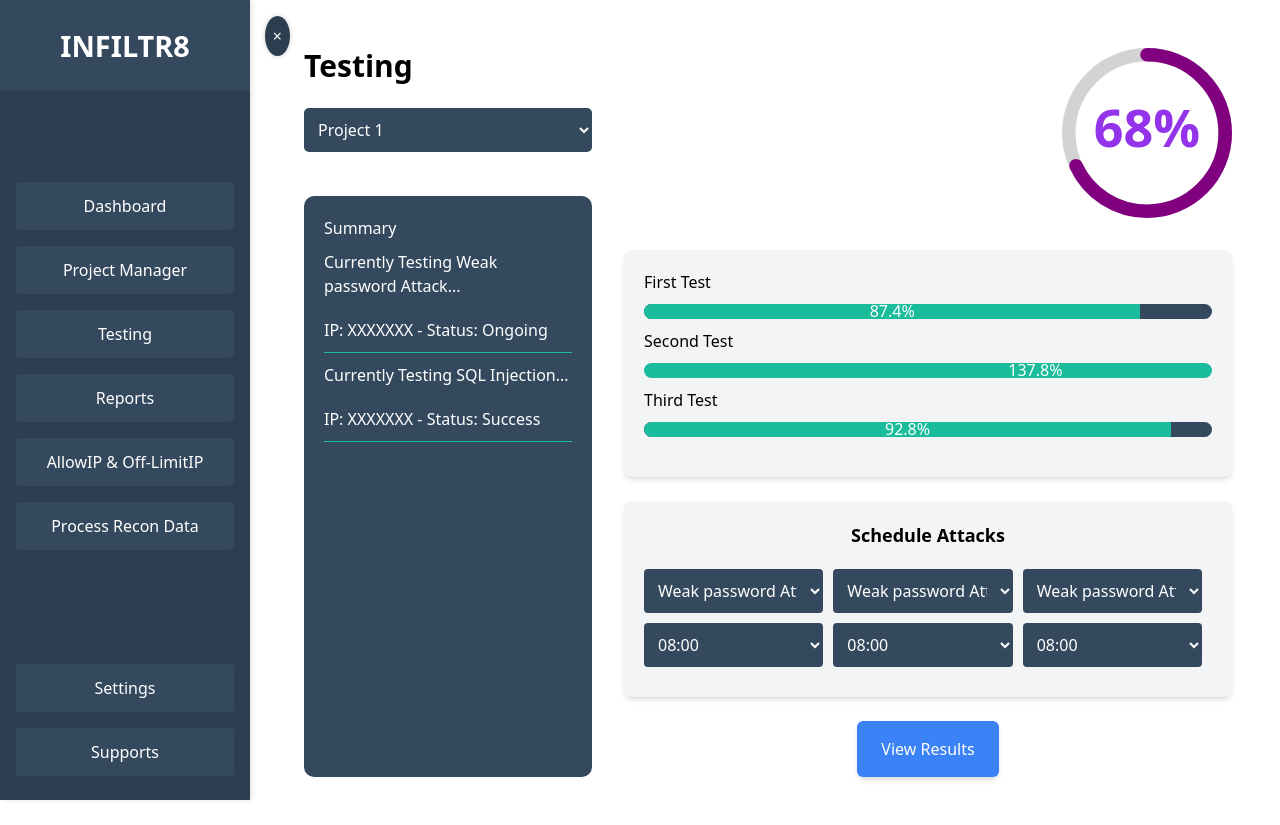
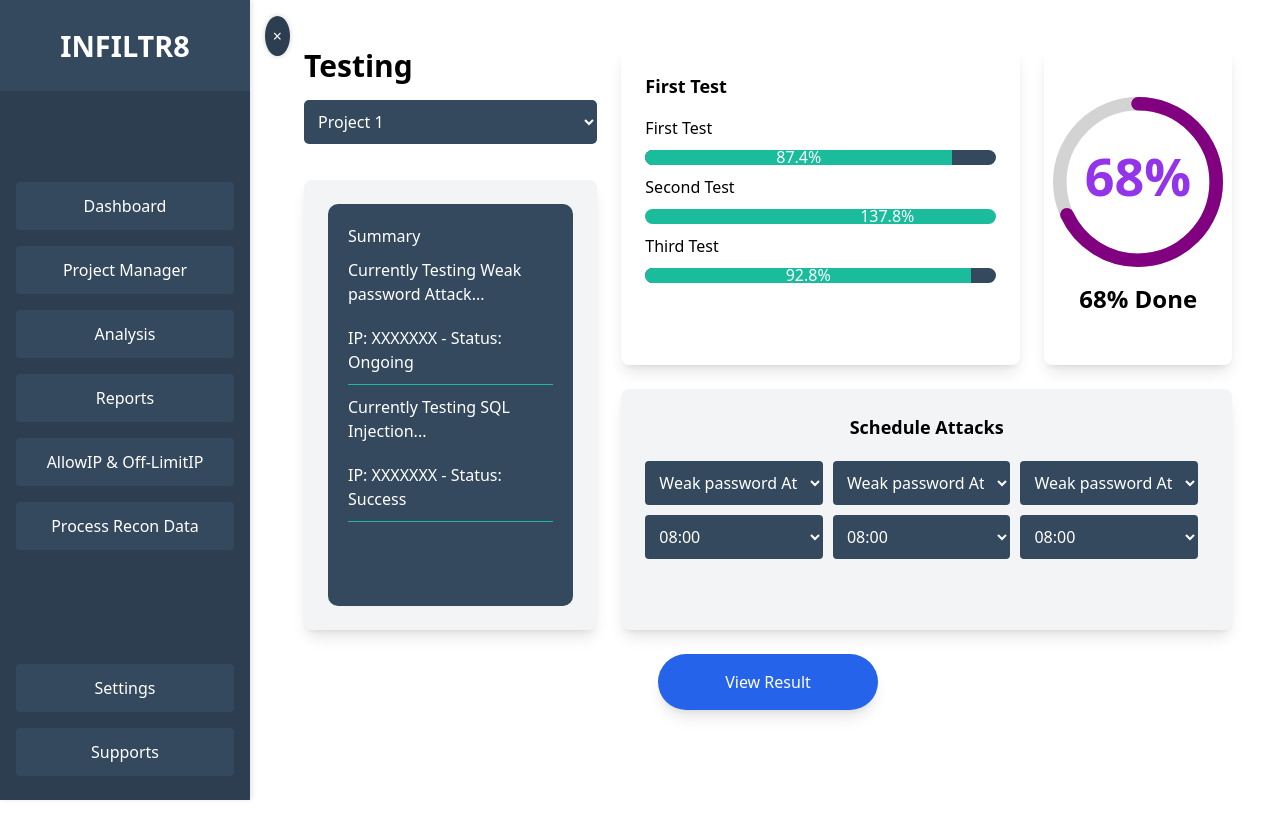
Before and after one commit to robertosalinaas/CS4311_INFILTR8_11FinalFrontier_Fall2024, a SvelteKit app in the folder frontend/: page /Testing in a window 1280 px wide. After the commit the page ends 800 px from the top, so only its background shows below. Built offline with nearby package versions, Linux system fonts and the light colour scheme.

Commit message:
Fixed the Testing which should be Analysis

```diff
--- a/frontend/src/lib/navbar.svelte
+++ b/frontend/src/lib/navbar.svelte
@@ -81,7 +81,7 @@
     <div class="nav-buttons">
       <button on:click={() => goto('/dashboard')}>Dashboard</button>
       <button on:click={() => goto('./project')}>Project Manager</button>
-      <button on:click={() => goto('./Testing')}>Testing</button>
+      <button on:click={() => goto('./Testing')}>Analysis</button>
       <button on:click={() => goto('./report')}>Reports</button>
       <button on:click={() => goto('./allowedandlimitsIPList')}>AllowIP & Off-LimitIP</button>
       <button on:click={() => goto('./process_nessus')}>Process Recon Data</button>
--- a/frontend/src/routes/Testing/+page.svelte
+++ b/frontend/src/routes/Testing/+page.svelte
@@ -1,7 +1,7 @@
 <script>
     export let isOpen = true;
     import Navbar from '$lib/navbar.svelte';
-  import {goto} from '$app/navigation';
+    import { goto } from '$app/navigation';
 
     // Import the components needed for the testing page
     import CircularProgress from '../../lib/CircularProgress.svelte';
@@ -14,44 +14,47 @@
   <Navbar bind:isOpen />
 
   <!-- Main page content with refined grid and spacing -->
-<main class="{isOpen ? 'ml-64' : 'ml-0'} grid grid-cols-1 md:grid-cols-3 gap-8 p-8 md:p-12">
+  <main class="{isOpen ? 'ml-64' : 'ml-0'} grid grid-cols-1 lg:grid-cols-3 gap-6 p-8 md:p-10 lg:p-12">
 
     <!-- Left Column: Project Dropdown and Summary -->
-  <div class="  col-span-1 row-span-4 flex flex-col gap-6">
-      <h2 class="text-3xl font-semibold">Testing</h2>
-      <div class="project-dropdown max-w-[300px]">
+    <div class="col-span-1 flex flex-col gap-4">
+        <h2 class="text-3xl font-bold">Testing</h2>
+        <div class="project-dropdown w-full">
             <ProjectDropdown />
         </div>
 
-      <div class="summary  rounded-lg  flex-auto">
+        <!-- Enlarged summary section with reduced scrolling -->
+        <div class="summary bg-gray-100 p-6 rounded-lg shadow-lg h-[450px] overflow-y-auto">
             <Summary />
         </div>
     </div>
 
-  <div class=" col-span-2 row-span-1">
-    <div class="relative circular-progress rounded-full flex justify-end items-center">
+    <!-- Middle and Right Column: Test Results, Circular Progress, and Schedule Attacks -->
+    <div class="col-span-2 grid grid-cols-1 lg:grid-cols-3 gap-6">
+      <!-- Middle Column: Test Results -->
+      <div class="test-results col-span-2 bg-white p-6 rounded-lg shadow-lg">
+        <p class="text-lg font-bold mb-4">First Test</p>
+        <TestResults />
+      </div>
+
+      <!-- Circular Progress Section -->
+      <div class="circular-progress bg-white p-6 rounded-lg shadow-lg flex flex-col items-center justify-center">
         <CircularProgress progress={68} size={170} stroke={8} />
+        <p class="text-2xl font-bold mt-4">68% Done</p>
+      </div>
+
+      <!-- Schedule Attacks Section -->
+      <div class="schedule bg-gray-100 p-6 rounded-lg shadow-lg col-span-2 lg:col-span-3">
+        <p class="text-lg font-bold text-center mb-5">Schedule Attacks</p>
+        <ScheduleAttacks />
       </div>
     </div>
 
-
-  <!-- Middle Column: Test Results and Schedule Attacks -->
-  <div class="col-span-2  row-span-3 flex flex-col gap-6">
-      <div class="tests bg-gray-100 p-5 rounded-lg shadow-md">
-          <TestResults />
-      </div>
-
-      <div class="schedule bg-gray-100 p-5 rounded-lg shadow-md">
-          <p class="text-lg font-bold text-center mb-5">Schedule Attacks</p>
-          <ScheduleAttacks />
-      </div>
-
     <!-- View Results Button -->
-      <div class="flex justify-center">
-          <button on:click={() => goto('./report')} class="view-results bg-blue-500 hover:bg-blue-700 text-white py-4 px-6 rounded-md shadow-md transition ease-in-out duration-300">
-              View Results
+    <div class="flex justify-center items-center col-span-3">
+      <button on:click={() => goto('./report')} class="view-results bg-blue-600 hover:bg-blue-800 text-white py-4 px-8 rounded-full shadow-lg transition ease-in-out duration-300">
+        View Result
       </button>
-      </div>
     </div>
   </main>
 
@@ -60,4 +63,32 @@
     main {
       position: relative;
     }
+
+    /* Enlarged summary box */
+    .summary {
+      height: 450px; /* Increased height */
+      overflow-y: auto;
+    }
+
+    /* Circular progress adjustments */
+    .circular-progress {
+      display: flex;
+      justify-content: center;
+      align-items: center;
+      text-align: center;
+    }
+
+    /* Full width button at the bottom */
+    .view-results {
+      width: 220px;
+    }
+
+    /* Adjust button shadow and hover for better contrast */
+    .view-results:hover {
+      box-shadow: 0 8px 20px rgba(0, 0, 0, 0.2);
+    }
+
+    .test-results, .schedule {
+      overflow: hidden;
+    }
   </style>
```
Lines whose indentation alone changed are shown as unchanged.
